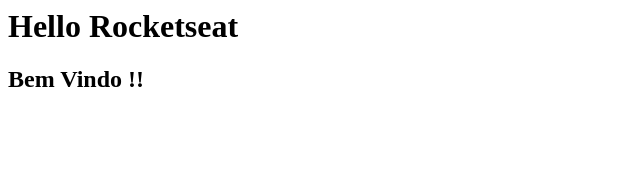
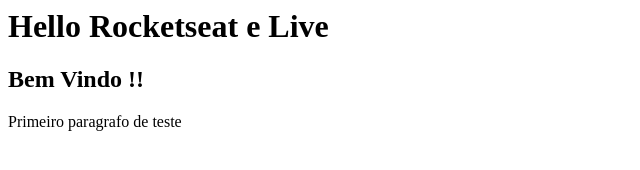
Before and after one commit to bred97/live-git, a plain HTML site: page index.html in a window 1280 px wide. Shown: the whole page, without its empty margins (0-640 px from the left). Drawn offline with Linux system fonts and the light colour scheme.

Commit message:
Atualização do index.html

```diff
--- a/index.html
+++ b/index.html
@@ -1,2 +1,3 @@
- <h1>Hello Rocketseat</h1>
+ <h1>Hello Rocketseat e Live</h1>
  <h2>Bem Vindo !!</h2>
+ <p>Primeiro paragrafo de teste</p>
```
